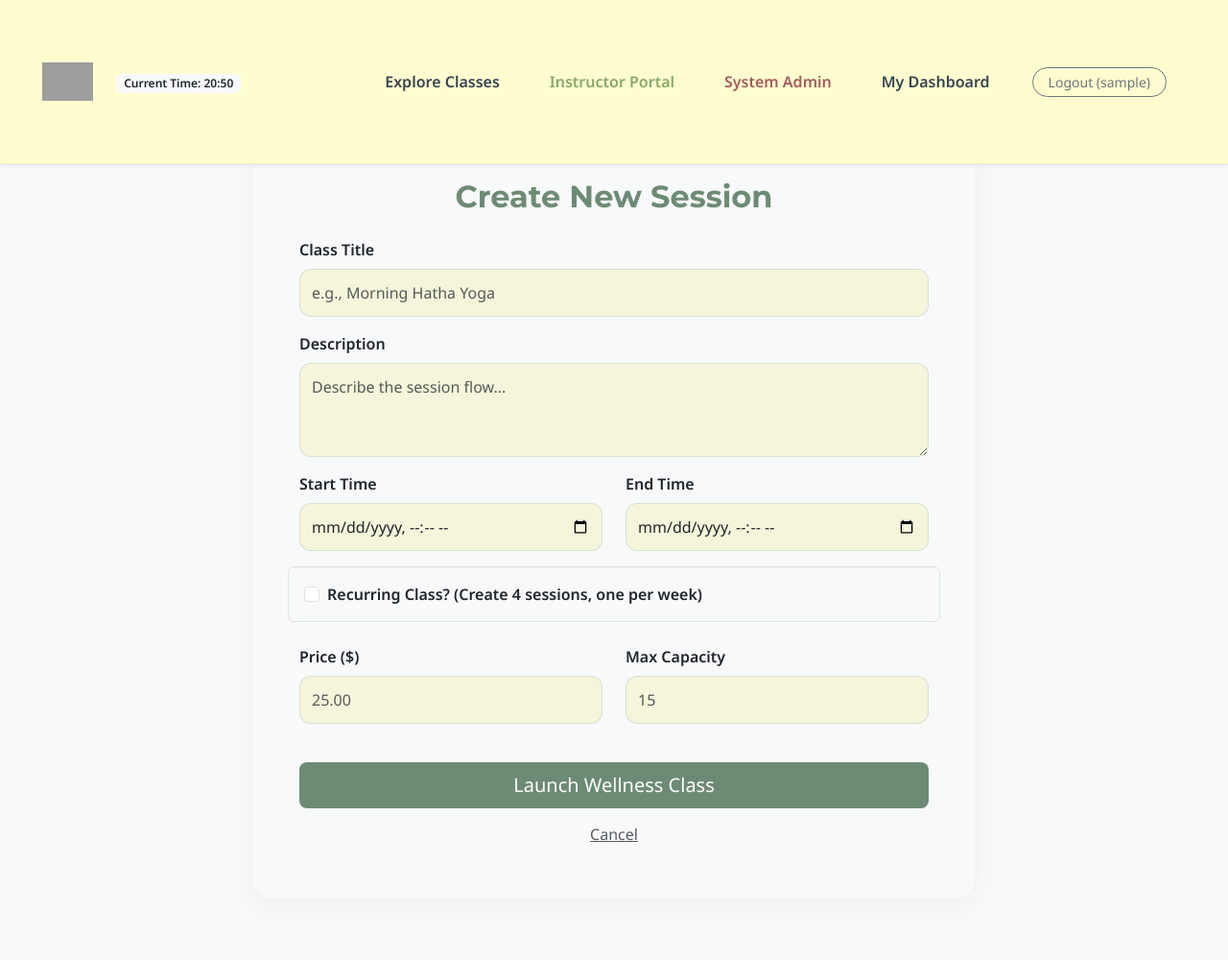
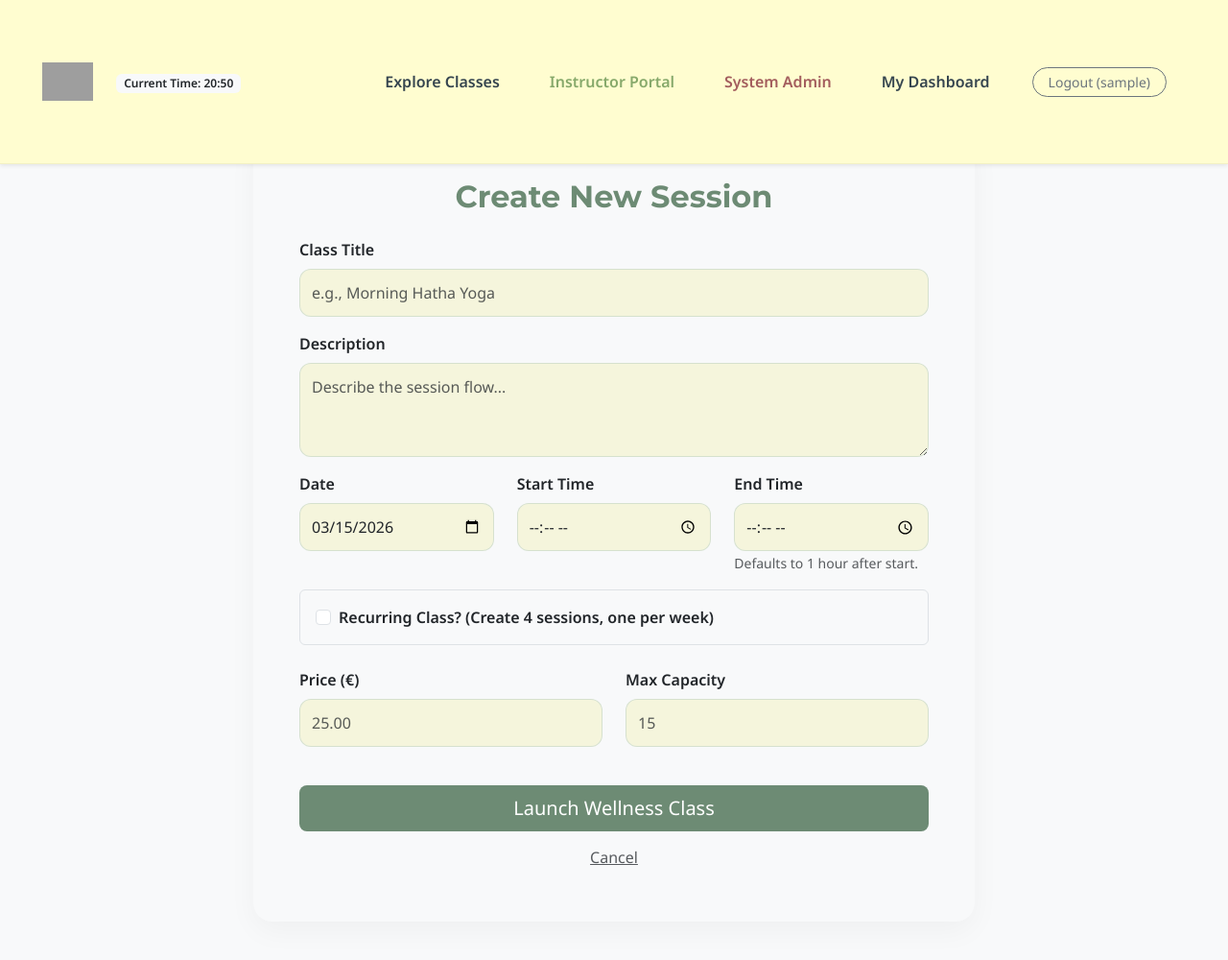
Before and after one commit to Heraniously/wellness_app, a Django app: page /instructor/create-class/ in a window 1280 px wide. Shown: the top 1000 px of the page at 96% size. Before the commit the page ends 877 px from the top, so only its background shows below. Run offline with Django 5.2, Linux system fonts and the light colour scheme; the visitor is signed in with stand-in values (Sample User, id 1); parts of the project's set-up code (start-up, migrations or seed data) failed here and were passed over; grey boxes are pictures that could not be loaded.

Commit message:
Fix create class form - auto date, end time

```diff
--- a/scheduling/templates/base.html
+++ b/scheduling/templates/base.html
@@ -1,18 +1,24 @@
 {% load static %}
-<!DOCTYPE html>
+<!doctype html>
 <html lang="en">
-<head>
-    <meta charset="UTF-8">
-    <meta name="viewport" content="width=device-width, initial-scale=1.0">
-    <link href="https://fonts.googleapis.com/css2?family=Noto+Sans:wght@300;400;600&display=swap" rel="stylesheet">
-    <link href="https://cdn.jsdelivr.net/npm/bootstrap@5.3.0/dist/css/bootstrap.min.css" rel="stylesheet">
-    <link rel="stylesheet" href="{% static 'css/style.css' %}">
-    <link rel="manifest" href="{% static 'manifest.json' %}">
+  <head>
+    <meta charset="UTF-8" />
+    <meta name="viewport" content="width=device-width, initial-scale=1.0" />
+    <link
+      href="https://fonts.googleapis.com/css2?family=Noto+Sans:wght@300;400;600&display=swap"
+      rel="stylesheet"
+    />
+    <link
+      href="https://cdn.jsdelivr.net/npm/bootstrap@5.3.0/dist/css/bootstrap.min.css"
+      rel="stylesheet"
+    />
+    <link rel="stylesheet" href="{% static 'css/style.css' %}" />
+    <link rel="manifest" href="{% static 'manifest.json' %}" />
     <title>Zen Room</title>
-</head>
-<body class="bg-light no-padding">
-    {% include 'includes/navbar.html' %}
-    {% block content %}{% endblock %}
+  </head>
+  <body class="bg-light no-padding">
+    {% include 'includes/navbar.html' %} {% block content %}{% endblock %}
     <script src="https://cdn.jsdelivr.net/npm/bootstrap@5.3.0/dist/js/bootstrap.bundle.min.js"></script>
-</body>
+    {% block scripts %}{% endblock %}
+  </body>
 </html>
--- a/scheduling/templates/scheduling/create_class.html
+++ b/scheduling/templates/scheduling/create_class.html
@@ -1,61 +1,127 @@
-{% extends 'base.html' %}
-{% block title %}Create New Wellness Class{% endblock %}
+{% extends 'base.html' %} {% block title %} Create New Wellness Class
+{%endblock%} {% block content %}
 
-{% block content %}
 <div class="container py-5">
   <div class="row justify-content-center">
     <div class="col-md-8">
       <div class="card shadow-sm border-0">
         <div class="card-body p-5">
-                    <h2 class="fw-bold text-center mb-4" style="color: #6d8b74;">Create New Session</h2>
-
+          <h2 class="fw-bold text-center mb-4" style="color: #6d8b74">
+            Create New Session
+          </h2>
           <form method="POST">
             {% csrf_token %}
-
             <div class="mb-3">
               <label for="title" class="form-label fw-bold">Class Title</label>
-                            <input type="text" name="title" id="title" class="form-control" placeholder="e.g., Morning Hatha Yoga" required>
+              <input
+                type="text"
+                name="title"
+                id="title"
+                class="form-control"
+                placeholder="e.g., Morning Hatha Yoga"
+                required
+              />
             </div>
-
             <div class="mb-3">
-                            <label for="description" class="form-label fw-bold">Description</label>
-                            <textarea name="description" id="description" class="form-control" rows="3" placeholder="Describe the session flow..." required></textarea>
+              <label for="description" class="form-label fw-bold"
+                >Description</label
+              >
+              <textarea
+                name="description"
+                id="description"
+                class="form-control"
+                rows="3"
+                placeholder="Describe the session flow..."
+                required
+              ></textarea>
             </div>
-
             <div class="row">
-                            <div class="col-md-6 mb-3">
-                                <label for="start_time" class="form-label fw-bold">Start Time</label>
-                                <input type="datetime-local" name="start_time" id="start_time" class="form-control" required>
+              <div class="col-md-4 mb-3">
+                <label for="start_date" class="form-label fw-bold">Date</label>
+                <input
+                  type="date"
+                  name="start_date"
+                  id="start_date"
+                  class="form-control"
+                  required
+                />
               </div>
-                            <div class="col-md-6 mb-3">
-                                <label for="end_time" class="form-label fw-bold">End Time</label>
-                                <input type="datetime-local" name="end_time" id="end_time" class="form-control" required>
+              <div class="col-md-4 mb-3">
+                <label for="start_time_only" class="form-label fw-bold"
+                  >Start Time</label
+                >
+                <input
+                  type="time"
+                  name="start_time_only"
+                  id="start_time_only"
+                  class="form-control"
+                  required
+                />
               </div>
-
+              <div class="col-md-4 mb-3">
+                <label for="end_time_only" class="form-label fw-bold"
+                  >End Time</label
+                >
+                <input
+                  type="time"
+                  name="end_time_only"
+                  id="end_time_only"
+                  class="form-control"
+                />
+                <small class="text-muted"
+                  >Defaults to 1 hour after start.</small
+                >
+              </div>
+            </div>
             <div class="form-check mb-4 p-3 border rounded bg-light">
-                                <input class="form-check-input ms-0 me-2" type="checkbox" name="is_recurring" id="is_recurring">
+              <input
+                class="form-check-input ms-0 me-2"
+                type="checkbox"
+                name="is_recurring"
+                id="is_recurring"
+              />
               <label class="form-check-label fw-bold" for="is_recurring">
                 Recurring Class? (Create 4 sessions, one per week)
               </label>
             </div>
-                        </div>
-
             <div class="row">
               <div class="col-md-6 mb-3">
-                                <label for="price" class="form-label fw-bold">Price ($)</label>
-                                <input type="number" step="0.01" name="price" id="price" class="form-control" placeholder="25.00" required>
+                <label for="price" class="form-label fw-bold">Price (€)</label>
+                <input
+                  type="number"
+                  step="0.01"
+                  name="price"
+                  id="price"
+                  class="form-control"
+                  placeholder="25.00"
+                  required
+                />
               </div>
               <div class="col-md-6 mb-3">
-                                <label for="capacity" class="form-label fw-bold">Max Capacity</label>
-                                <input type="number" name="capacity" id="capacity" class="form-control" placeholder="15" required>
+                <label for="capacity" class="form-label fw-bold"
+                  >Max Capacity</label
+                >
+                <input
+                  type="number"
+                  name="capacity"
+                  id="capacity"
+                  class="form-control"
+                  placeholder="15"
+                  required
+                />
               </div>
             </div>
-
             <div class="d-grid gap-2 mt-4">
-                            <button type="submit" class="btn btn-lg text-white" style="background-color: #6d8b74;">
+              <button
+                type="submit"
+                class="btn btn-lg text-white"
+                style="background-color: #6d8b74"
+              >
                 Launch Wellness Class
               </button>
-                            <a href="{% url 'class_list' %}" class="btn btn-link text-muted">Cancel</a>
+              <a href="{% url 'class_list' %}" class="btn btn-link text-muted"
+                >Cancel</a
+              >
             </div>
           </form>
         </div>
@@ -63,4 +129,23 @@
     </div>
   </div>
 </div>
+{% endblock %} {% block scripts %}
+<script>
+  const dateInput = document.getElementById("start_date");
+  const startTimeInput = document.getElementById("start_time_only");
+  const endTimeInput = document.getElementById("end_time_only");
+
+  // Set today as default date
+  const today = new Date();
+  dateInput.value = today.toISOString().split("T")[0];
+
+  // Auto-fill end time to +1 hour when start time changes
+  startTimeInput.addEventListener("change", function () {
+    if (this.value) {
+      const [hours, minutes] = this.value.split(":").map(Number);
+      const endHours = (hours + 1) % 24;
+      endTimeInput.value = `${String(endHours).padStart(2, "0")}:${String(minutes).padStart(2, "0")}`;
+    }
+  });
+</script>
 {% endblock %}
--- a/scheduling/views.py
+++ b/scheduling/views.py
@@ -1,4 +1,5 @@
-#We need to create a "view" that handles the logic of what happens when a user clicks that button.
+# We need to create a "view" that handles the logic of what happens when a user clicks that button.
+from urllib import request
 from django.shortcuts import render, get_object_or_404, redirect
 from django.contrib.auth.decorators import login_required
 from django.contrib.admin.views.decorators import staff_member_required
@@ -7,12 +8,15 @@ from django.contrib.auth.forms import UserCreationForm
 from django.urls import reverse_lazy
 from django.views import generic
 from django.utils import timezone
+from zoneinfo import ZoneInfo
 from datetime import timedelta, datetime
 from django.contrib import messages
 from django import forms
 from django.contrib.auth.models import User, Group
 from .forms import ProfessionalSignUpForm
 from decimal import Decimal
+BUCHAREST = ZoneInfo('Europe/Bucharest')
+
 
 class SignUpView(generic.CreateView):
     form_class = ProfessionalSignUpForm
@@ -29,7 +33,8 @@ class SignUpView(generic.CreateView):
         # 3. If they checked the 'instructor' box, add extra powers
         if form.cleaned_data.get('is_instructor'):
             # Assign them to the Instructors group
-            instructor_group, created = Group.objects.get_or_create(name='Instructor')
+            instructor_group, created = Group.objects.get_or_create(
+                name='Instructor')
             user.groups.add(instructor_group)
 
             # Give them 'Staff status' so they can log into the dashboard
@@ -38,12 +43,15 @@ class SignUpView(generic.CreateView):
 
         return super().form_valid(form)
 
+
 def home(request):
     return render(request, 'scheduling/home.html')
 
+
 def class_list(request):
     # This gets all classes to show to the clients
-    classes = WellnessClass.objects.filter(start_time__gt=timezone.now()).order_by('start_time')
+    classes = WellnessClass.objects.filter(
+        start_time__gt=timezone.now()).order_by('start_time')
 
     # Logic to identify full classes
     for c in classes:
@@ -54,12 +62,14 @@ def class_list(request):
     # If user is logged in, get their booked class IDs to prevent double booking
     user_booked_ids = []
     if request.user.is_authenticated:
-        user_booked_ids = request.user.booking_set.values_list('wellness_class_id', flat=True)
+        user_booked_ids = request.user.booking_set.values_list(
+            'wellness_class_id', flat=True)
 
     return render(request, 'scheduling/class_list.html', {
         'classes': classes,
         'user_booked_ids': user_booked_ids
     })
+
 
 @login_required
 def book_session(request, class_id):
@@ -76,18 +86,22 @@ def book_session(request, class_id):
     # 3. Send them back to the class list
     return redirect('class_list')
 
+
 @login_required
 def client_dashboard(request):
     now = timezone.now()
     # Split classes into Upcoming and Past
-    upcoming = Booking.objects.filter(client=request.user, wellness_class__start_time__gt=now).order_by('wellness_class__start_time')
-    past = Booking.objects.filter(client=request.user, wellness_class__start_time__lte=now)
+    upcoming = Booking.objects.filter(
+        client=request.user, wellness_class__start_time__gt=now).order_by('wellness_class__start_time')
+    past = Booking.objects.filter(
+        client=request.user, wellness_class__start_time__lte=now)
 
     return render(request, 'scheduling/dashboard.html', {
         'upcoming': upcoming,
         'past': past,
         'now_plus_24h': now + timedelta(hours=24)
     })
+
 
 @login_required
 def finalize_booking(request, class_id):
@@ -124,7 +138,8 @@ def finalize_booking(request, class_id):
             is_paid=False
         )
         return render(request, 'scheduling/success.html', {
-            'wellness_class': wellness_class  # We pass 'class' to match your template's {{ class.title }}
+            # We pass 'class' to match your template's {{ class.title }}
+            'wellness_class': wellness_class
         })
 
     # Calculate discount for display in the GET request
@@ -135,6 +150,7 @@ def finalize_booking(request, class_id):
         'discount_price': discount_price
     })
 
+
 @login_required
 def cancel_booking(request, booking_id):
     booking = get_object_or_404(Booking, id=booking_id, client=request.user)
@@ -144,8 +160,10 @@ def cancel_booking(request, booking_id):
         booking.delete()
         messages.success(request, "Cancellation successful.")
     else:
-        messages.error(request, "Cancellation denied: Less than 24h until class.")
+        messages.error(
+            request, "Cancellation denied: Less than 24h until class.")
     return redirect('dashboard')
+
 
 @login_required
 def instructor_attendance(request):
@@ -154,8 +172,10 @@ def instructor_attendance(request):
         return redirect('class_list')
 
     # Get classes and their students
-    upcoming_classes = WellnessClass.objects.filter(start_time__gte=timezone.now())
+    upcoming_classes = WellnessClass.objects.filter(
+        start_time__gte=timezone.now())
     return render(request, 'scheduling/instructor_view.html', {'classes': upcoming_classes})
+
 
 @login_required
 def instructor_dashboard(request):
@@ -171,6 +191,7 @@ def instructor_dashboard(request):
 
     return render(request, 'scheduling/instructor_dashboard.html', {'classes': my_classes})
 
+
 @login_required
 def instructor_overview(request):
     # Only allow staff members (Instructors/Admins) to see this page
@@ -178,11 +199,13 @@ def instructor_overview(request):
         return redirect('class_list')
 
     # Get all upcoming classes to show attendance
-    upcoming_classes = WellnessClass.objects.filter(start_time__gte=timezone.now()).order_by('start_time')
+    upcoming_classes = WellnessClass.objects.filter(
+        start_time__gte=timezone.now()).order_by('start_time')
 
     return render(request, 'scheduling/instructor_overview.html', {
         'classes': upcoming_classes
     })
+
 
 @login_required
 def toggle_payment_status(request, booking_id):
@@ -200,14 +223,17 @@ def toggle_payment_status(request, booking_id):
     messages.info(request, f"Payment for {booking.client.username} {status}.")
     return redirect('instructor_dashboard')
 
+
 class ExtendedSignUpForm(UserCreationForm):
     first_name = forms.CharField(max_length=30, required=True)
     last_name = forms.CharField(max_length=30, required=True)
     email = forms.EmailField(required=True)
-    role = forms.ChoiceField(choices=[('client', 'Practitioner'), ('instructor', 'Teacher')])
+    role = forms.ChoiceField(
+        choices=[('client', 'Practitioner'), ('instructor', 'Teacher')])
 
     class Meta(UserCreationForm.Meta):
-        fields = UserCreationForm.Meta.fields + ('first_name', 'last_name', 'email')
+        fields = UserCreationForm.Meta.fields + \
+            ('first_name', 'last_name', 'email')
 
     def save(self, commit=True):
         user = super().save(commit=False)
@@ -221,7 +247,7 @@ class ExtendedSignUpForm(UserCreationForm):
             group, created = Group.objects.get_or_create(name=group_name)
             user.groups.add(group)
             if self.cleaned_data['role'] == 'instructor':
-                user.is_staff = True # Give them staff status for instructor views
+                user.is_staff = True  # Give them staff status for instructor views
                 user.save()
         return user
 
@@ -229,12 +255,23 @@ class ExtendedSignUpForm(UserCreationForm):
 @staff_member_required
 def create_class(request):
     if request.method == "POST":
-        # Get the start time from the form
-        start_time_str = request.POST.get('start_time')
-        start_dt = datetime.strptime(start_time_str, '%Y-%m-%dT%H:%M')
+        start_date_str = request.POST.get('start_date')
+        start_time_str = request.POST.get('start_time_only')
+        end_time_str = request.POST.get('end_time_only')
 
-        # Logic: Always set end_time to start_time + 1 hour
-        end_dt = start_dt + timedelta(hours=1)
+        start_naive = datetime.strptime(
+            f"{start_date_str} {start_time_str}", '%Y-%m-%d %H:%M')
+
+        start_dt = start_naive.replace(tzinfo=BUCHAREST)
+
+        if end_time_str:
+            end_naive = datetime.strptime(
+                f"{start_date_str} {end_time_str}", '%Y-%m-%d %H:%M')
+            end_dt = end_naive.replace(tzinfo=BUCHAREST)
+            if end_dt <= start_dt:
+                end_dt = start_dt + timedelta(hours=1)
+        else:
+            end_dt = start_dt + timedelta(hours=1)
 
         iterations = 4 if request.POST.get('is_recurring') == 'on' else 1
 
@@ -243,10 +280,12 @@ def create_class(request):
                 title=request.POST.get('title'),
                 description=request.POST.get('description'),
                 start_time=start_dt + timedelta(weeks=i),
-                end_time=end_dt + timedelta(weeks=i),  # Automatically 1 hour later
+                end_time=end_dt + timedelta(weeks=i),
                 price=request.POST.get('price'),
                 capacity=request.POST.get('capacity'),
-                instructor=request.user
+                instructor=request.user,
+                is_recurring=bool(request.POST.get('is_recurring')),
+                day_of_week=start_dt.weekday() if request.POST.get('is_recurring') else None
             )
         return redirect('instructor_dashboard')
 
```
Also changed, not shown: scheduling/models.py (+5 -23 lines). Lines whose indentation alone changed are shown as unchanged.
